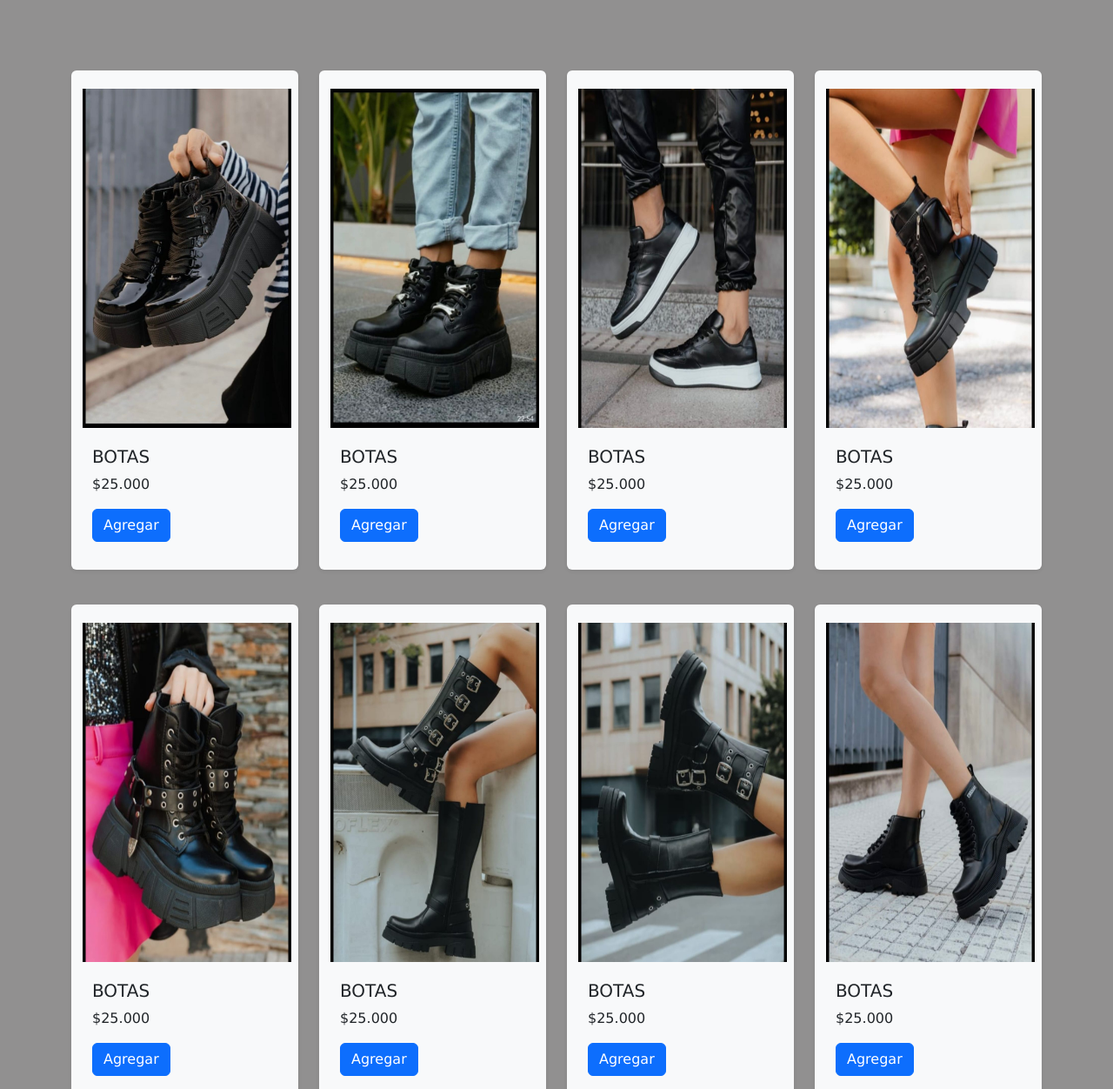
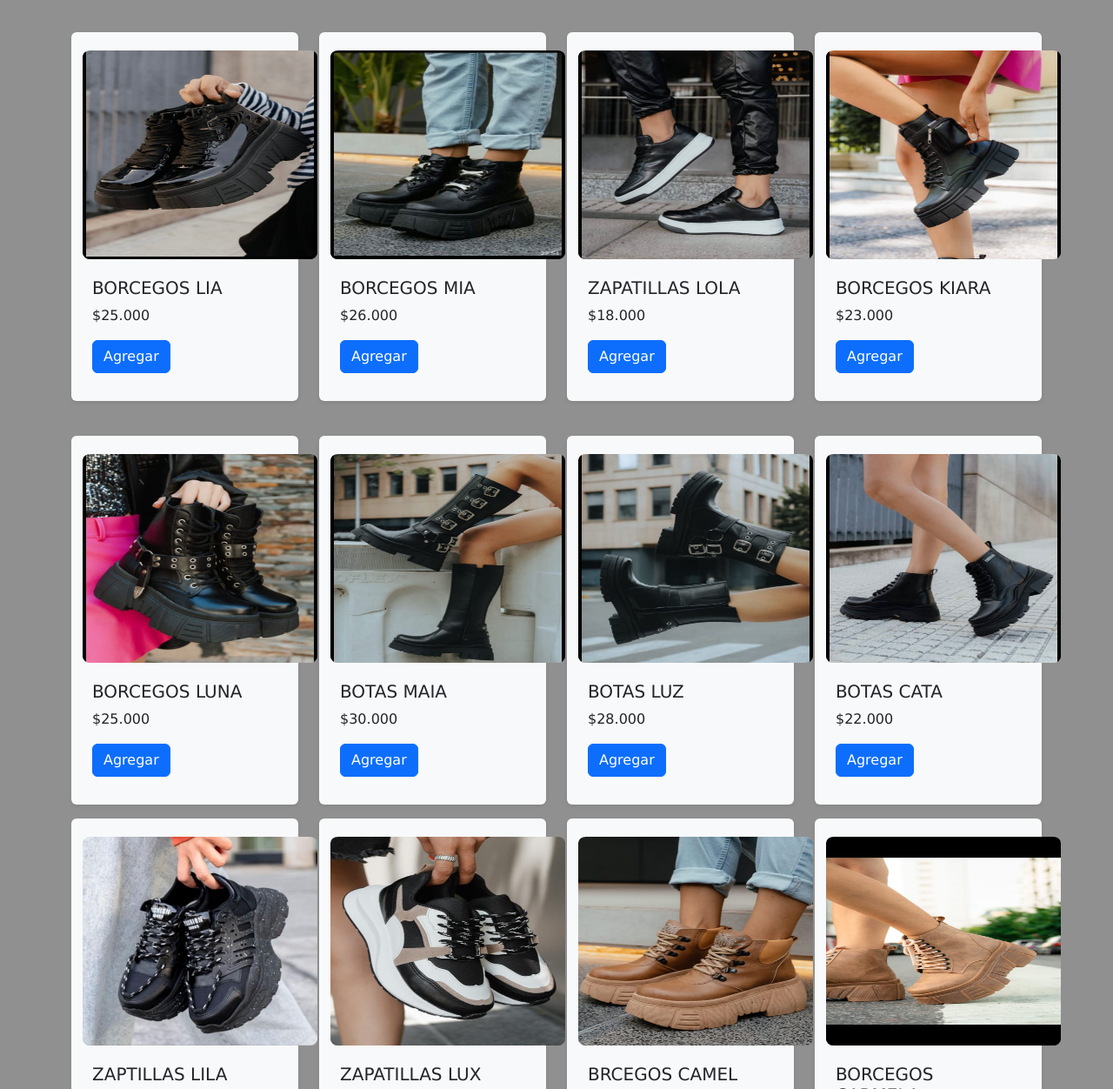
Before and after one commit to Tamara-Ruth-Enrique/miPrimerProyecto, a plain HTML site: page pages/productos.html in a window 1280 px wide. Shown: the part 191-1443 px from the top of the page at 87% size. Drawn offline with nearby package versions, Linux system fonts and the light colour scheme.

Commit message:
modificacion de fotos y nombres

```diff
--- a/CSS/estilos.css
+++ b/CSS/estilos.css
@@ -4,10 +4,12 @@
     box-sizing: border-box;
     font-family: Verdana, Geneva, Tahoma, sans-serif;
 }
-
+/*color de fondo de toda la pagina*/
 body{
     background-color: #919090;
 }
+
+/*barra de navegacion*/
 header{
     background-color: none;
     height: 100px;
@@ -26,7 +28,7 @@ height: 70px;
 width: auto;
 }
 
-
+/*fuente de letra de Ibi Shoes*/
 .logo span{
     font-family: 'Franklin Gothic Medium', 'Arial Narrow', Arial, sans-serif;
 }
@@ -37,6 +39,8 @@ width: auto;
     float: right;
 
 }
+
+/*lista desordenada de nav*/
 .barra ul li{
     list-style: none;
     display: inline-block;
@@ -58,7 +62,7 @@ text-decoration: none;
     color: rgb(59, 59, 59);
 }
 
-/*arranca lo que es el main*/
+/*arranca lo que es el main NOSOTROS*/
 h1{
     background-color: none;
     font-size: 40px;
@@ -69,77 +73,30 @@ h1{
     font-family: Cambria, Cochin, Georgia, Times, 'Times New Roman', serif;
     text-decoration: underline;
     box-shadow: #834d4d;
-
 }
 
-/*imagenes de los productos*/
+/*imagenes de los productos en index/productos*/
 img{
     padding: 2%;
-    height: 400px;
+    height: 250px;
     width: auto;
+    border-radius: 5%;
 }
 
-.producto-item{
-    align-items: center;
-    background-color: #c5c5c5;
-    border-radius: 40%;
-
-
-}
-
-
-
-.productos{
-    display: grid;
-    grid-template-columns: repeat(5, 1fr);
-    gap: 20px;
-    padding: 20px;
-
-
-}
-
-.item{
-
-    margin-left: 5px;
-    background-color: #dbd5d5;
-
-}
-
-
-.producto .item:hover{
-    box-shadow: 0 10px 20px  rgb(0, 0, 0.20);
-}
-
-
-
-.detallesproducto{
-    padding: 15px 30px;
-}
-
-.item img{
-    width: 100%;
-    height: 300px;
-    object-fit: cover;
-border-radius: 10px 10px;
-}
-
-
-
 /*css de page nosotros*/
-
 main{
     height: 100vh;
     width: 100%;
-    background-color: #333;
+    background-color: #919090;
     background-size: cover;
     background-position:left;
-
-
 }
 .fondo-nosotros{
     background-image: url(../img/fondonos.jpg);
 }
 
+
+/*css de recuadro de page nosotros*/
 .call{
     border: 5px solid white;
     width: 60%;
@@ -156,11 +113,15 @@ main{
     float: left;
 }
 
+
+/*color y tipo de letra recuadro page nosotros*/
 .titulo1{
     color: white;
     font-family: Georgia, 'Times New Roman', Times, serif;
 }
 
+
+/*css texto dentro del recuadro page nosotros*/
 .call p{
     margin-bottom: 20px;
     color: aliceblue;
@@ -169,6 +130,8 @@ main{
     float: right;
 
 }
+
+/* css boton se seguinos page nosotros*/
 .call a{
     color: white;
     background-color: #645f5f;
@@ -188,6 +151,8 @@ main{
     text-decoration: solid rgb(99, 96, 96);
 }
 
+
+/*pocision de formulario en page contacto*/
 .form-registro{
     width: 400px;
     height: 50%;
@@ -197,26 +162,9 @@ main{
     margin-top: 100px;
     border-radius: 20px;
     font-family: Cambria, Cochin, Georgia, Times, 'Times New Roman', serif;
-
-}
-.botons{
-    border-radius: 20px;
-}
-.call ul li{
-    padding: 20px;
-    text-align: left;
-    font-size: 25px;
-    font-family: Arial, Helvetica, sans-serif;
-    color: aliceblue;
-
 }
 
-.call ul{
-    margin-top: 125px;
-
-
-}
-
+/*da forma la formulario de page contacto*/
 .control{
     width: 100%;
     background: #cac8c8;
@@ -228,6 +176,27 @@ main{
     font-size: 18px;
 }
 
+/*boton de enviar*/
+.botons{
+    border-radius: 20px;
+}
+
+/*css de los datos del recuadro de contacto*/
+.call ul li{
+    padding: 20px;
+    text-align: left;
+    font-size: 25px;
+    font-family: Arial, Helvetica, sans-serif;
+    color: aliceblue;
+
+}
+.call ul{
+    margin-top: 125px;
+}
+
+
+
+/*boton de formulario page contacto*/
 .form-registro .botons{
     width: 100%;
     background: #c5c5c5;
@@ -239,6 +208,8 @@ main{
     font-family: 'Gill Sans', 'Gill Sans MT', Calibri, 'Trebuchet MS', sans-serif;
 
 }
+
+
 /* comienza footer*/
 
 .contenido{
@@ -276,6 +247,4 @@ li{
 .medios-pago{
     text-align: center;
     margin: 10px;
-
-
 }
--- a/pages/productos.html
+++ b/pages/productos.html
@@ -11,10 +11,10 @@
 </head>
 <body>
 
-    <header>
+
         <nav class="navbar navbar-expand-sm navbar-dark bg-dark">
             <div class="container-fluid">
-            <a class="navbar-brand" href="javascript:void(0)">IbiShoes</a>
+            <a class="navbar-brand" href="../index.html">IbiShoes</a>
             <button class="navbar-toggler" type="button" data-bs-toggle="collapse" data-bs-target="#mynavbar">
                 <span class="navbar-toggler-icon"></span>
             </button>
@@ -40,7 +40,7 @@
             </div>
             </div>
         </nav>
-    </header>
+
     <section class="product">
         <div class="container">
           <div class="row">
@@ -51,146 +51,146 @@
             </div>
           </div>
           <div class="row">
-            <div class="col-md-3 col-lg-3 col-xl-3 mx-auto mt-3">
-              <div class="card bg-light shadow-sm border-0 px-2 py-3 mb-4">
+            <div class="col-sm-12 col-md-6 col-lg-4 col-xl-3 mx-auto mt-3">
+              <div class="card bg-light shadow-sm border-0 px-2 py-3 mb-6">
                 <div class="text-center">
-                  <img src="../IMG/zapato1.jpg" alt="" style="width: 250px"/>
+                  <img src="../IMG/zapato1.jpg" alt="" style="width: 280px"/>
                 </div>
                 <div class="card-body">
-                  <h5 class="card-title">BOTAS</h5>
+                  <h5 class="card-title">BORCEGOS LIA</h5>
                   <p>$25.000</p>
                   <a href="#" class="btn btn-primary">Agregar</a>
                 </div>
               </div>
             </div>
-            <div class="col-md-3 col-lg-3 col-xl-3 mx-auto mt-3">
+            <div class="col-sm-12 col-md-6 col-lg-4 col-xl-3 mx-auto mt-3">
               <div class="card bg-light shadow-sm border-0 px-2 py-3 mb-4">
                 <div class="text-center">
-                  <img src="../IMG/zapato2.jpg" alt="" style="width: 250px"/>
+                  <img src="../IMG/zapato2.jpg" alt="" style="width: 280px"/>
                 </div>
                 <div class="card-body">
-                  <h5 class="card-title">BOTAS</h5>
+                  <h5 class="card-title">BORCEGOS MIA</h5>
+                  <p>$26.000</p>
+                  <a href="#" class="btn btn-primary">Agregar</a>
+                </div>
+              </div>
+            </div>
+            <div class="col-sm-12 col-md-6 col-lg-4 col-xl-3 mx-auto mt-3">
+              <div class="card bg-light shadow-sm border-0 px-2 py-3 mb-6">
+                <div class="text-center">
+                  <img src="../IMG/zapato3.jpg" alt="" style="width: 280px"/>
+                </div>
+                <div class="card-body">
+                  <h5 class="card-title">ZAPATILLAS LOLA</h5>
+                  <p>$18.000</p>
+                  <a href="#" class="btn btn-primary">Agregar</a>
+                </div>
+              </div>
+            </div>
+            <div class="col-sm-12 col-md-6 col-lg-4 col-xl-3 mx-auto mt-3">
+              <div class="card bg-light shadow-sm border-0 px-2 py-3 mb-6">
+                <div class="text-center">
+                  <img src="../IMG/zapato4.jpg" alt="" style="width: 280px"/>
+                </div>
+                <div class="card-body">
+                  <h5 class="card-title">BORCEGOS KIARA</h5>
+                  <p>$23.000</p>
+                  <a href="#" class="btn btn-primary">Agregar</a>
+                </div>
+              </div>
+            </div>
+            <div class="col-sm-12 col-md-6 col-lg-4 col-xl-3 mx-auto mt-3">
+              <div class="card bg-light shadow-sm border-0 px-2 py-3 mb-6">
+                <div class="text-center">
+                  <img src="../IMG/zapato5.jpg" alt="" style="width: 280px"/>
+                </div>
+                <div class="card-body">
+                  <h5 class="card-title">BORCEGOS LUNA</h5>
                   <p>$25.000</p>
                   <a href="#" class="btn btn-primary">Agregar</a>
                 </div>
               </div>
             </div>
-            <div class="col-md-3 col-lg-3 col-xl-3 mx-auto mt-3">
-              <div class="card bg-light shadow-sm border-0 px-2 py-3 mb-4">
+            <div class="col-sm-12 col-md-6 col-lg-4 col-xl-3 mx-auto mt-3">
+              <div class="card bg-light shadow-sm border-0 px-2 py-3 mb-6">
                 <div class="text-center">
-                  <img src="../IMG/zapato3.jpg" alt="" style="width: 250px"/>
+                  <img src="../IMG/zapato6.jpg" alt="" style="width: 280px"/>
                 </div>
                 <div class="card-body">
-                  <h5 class="card-title">BOTAS</h5>
-                  <p>$25.000</p>
+                  <h5 class="card-title">BOTAS MAIA</h5>
+                  <p>$30.000</p>
                   <a href="#" class="btn btn-primary">Agregar</a>
                 </div>
               </div>
             </div>
-            <div class="col-md-3 col-lg-3 col-xl-3 mx-auto mt-3">
-              <div class="card bg-light shadow-sm border-0 px-2 py-3 mb-4">
+            <div class="col-sm-12 col-md-6 col-lg-4 col-xl-3 mx-auto mt-3">
+              <div class="card bg-light shadow-sm border-0 px-2 py-3 mb-6">
                 <div class="text-center">
-                  <img src="../IMG/zapato4.jpg" alt="" style="width: 250px"/>
+                  <img src="../IMG/zapato7.jpg" alt="" style="width: 280px"/>
                 </div>
                 <div class="card-body">
-                  <h5 class="card-title">BOTAS</h5>
-                  <p>$25.000</p>
+                  <h5 class="card-title">BOTAS LUZ</h5>
+                  <p>$28.000</p>
                   <a href="#" class="btn btn-primary">Agregar</a>
                 </div>
               </div>
             </div>
-            <div class="col-md-3 col-lg-3 col-xl-3 mx-auto mt-3">
+            <div class="col-sm-12 col-md-6 col-lg-4 col-xl-3 mx-auto mt-3">
               <div class="card bg-light shadow-sm border-0 px-2 py-3 mb-6">
                 <div class="text-center">
-                  <img src="../IMG/zapato5.jpg" alt="" style="width: 250px"/>
+                  <img src="../IMG/zapato8.jpg" alt="" style="width: 280px"/>
                 </div>
                 <div class="card-body">
-                  <h5 class="card-title">BOTAS</h5>
-                  <p>$25.000</p>
+                  <h5 class="card-title">BOTAS CATA</h5>
+                  <p>$22.000</p>
                   <a href="#" class="btn btn-primary">Agregar</a>
                 </div>
               </div>
             </div>
-            <div class="col-md-3 col-lg-3 col-xl-3 mx-auto mt-3">
+            <div class="col-sm-12 col-md-6 col-lg-4 col-xl-3 mx-auto mt-3">
               <div class="card bg-light shadow-sm border-0 px-2 py-3 mb-6">
                 <div class="text-center">
-                  <img src="../IMG/zapato6.jpg" alt="" style="width: 250px"/>
+                  <img src="../IMG/zapato9.jpg" alt="" style="width: 280px"/>
                 </div>
                 <div class="card-body">
-                  <h5 class="card-title">BOTAS</h5>
-                  <p>$25.000</p>
+                  <h5 class="card-title">ZAPTILLAS LILA</h5>
+                  <p>$20.000</p>
                   <a href="#" class="btn btn-primary">Agregar</a>
                 </div>
               </div>
             </div>
-            <div class="col-md-3 col-lg-3 col-xl-3 mx-auto mt-3">
+            <div class="col-sm-12 col-md-6 col-lg-4 col-xl-3 mx-auto mt-3">
               <div class="card bg-light shadow-sm border-0 px-2 py-3 mb-6">
                 <div class="text-center">
-                  <img src="../IMG/zapato7.jpg" alt="" style="width: 250px"/>
+                  <img src="../IMG/zapato10.jpg" alt="" style="width: 280px"/>
                 </div>
                 <div class="card-body">
-                  <h5 class="card-title">BOTAS</h5>
-                  <p>$25.000</p>
+                  <h5 class="card-title">ZAPATILLAS LUX</h5>
+                  <p>$18.000</p>
                   <a href="#" class="btn btn-primary">Agregar</a>
                 </div>
               </div>
             </div>
-            <div class="col-md-3 col-lg-3 col-xl-3 mx-auto mt-3">
+            <div class="col-sm-12 col-md-6 col-lg-4 col-xl-3 mx-auto mt-3">
               <div class="card bg-light shadow-sm border-0 px-2 py-3 mb-6">
                 <div class="text-center">
-                  <img src="../IMG/zapato8.jpg" alt="" style="width: 250px"/>
+                  <img src="../IMG/zapato11.jpg" alt="" style="width: 280px"/>
                 </div>
                 <div class="card-body">
-                  <h5 class="card-title">BOTAS</h5>
-                  <p>$25.000</p>
+                  <h5 class="card-title">BRCEGOS CAMEL</h5>
+                  <p>$26.000</p>
                   <a href="#" class="btn btn-primary">Agregar</a>
                 </div>
               </div>
             </div>
-            <div class="col-md-3 col-lg-3 col-xl-3 mx-auto mt-3">
+            <div class="col-sm-12 col-md-6 col-lg-4 col-xl-3 mx-auto mt-3">
               <div class="card bg-light shadow-sm border-0 px-2 py-3 mb-6">
                 <div class="text-center">
-                  <img src="../IMG/zapato9.jpg" alt="" style="width: 250px"/>
+                  <img src="../IMG/zapato12.jpg" alt="" style="width: 280px"/>
                 </div>
                 <div class="card-body">
-                  <h5 class="card-title">BOTAS</h5>
-                  <p>$25.000</p>
-                  <a href="#" class="btn btn-primary">Agregar</a>
-                </div>
-              </div>
-            </div>
-            <div class="col-md-3 col-lg-3 col-xl-3 mx-auto mt-3">
-              <div class="card bg-light shadow-sm border-0 px-2 py-3 mb-6">
-                <div class="text-center">
-                  <img src="../IMG/zapato10.jpg" alt="" style="width: 250px"/>
-                </div>
-                <div class="card-body">
-                  <h5 class="card-title">BOTAS</h5>
-                  <p>$25.000</p>
-                  <a href="#" class="btn btn-primary">Agregar</a>
-                </div>
-              </div>
-            </div>
-            <div class="col-md-3 col-lg-3 col-xl-3 mx-auto mt-3">
-              <div class="card bg-light shadow-sm border-0 px-2 py-3 mb-6">
-                <div class="text-center">
-                  <img src="../IMG/zapato11.jpg" alt="" style="width: 250px"/>
-                </div>
-                <div class="card-body">
-                  <h5 class="card-title">BOTAS</h5>
-                  <p>$25.000</p>
-                  <a href="#" class="btn btn-primary">Agregar</a>
-                </div>
-              </div>
-            </div>
-            <div class="col-md-3 col-lg-3 col-xl-3 mx-auto mt-3">
-              <div class="card bg-light shadow-sm border-0 px-2 py-3 mb-6">
-                <div class="text-center">
-                  <img src="../IMG/zapato12.jpg" alt="" style="width: 250px"/>
-                </div>
-                <div class="card-body">
-                  <h5 class="card-title">BOTAS</h5>
-                  <p>$25.000</p>
+                  <h5 class="card-title">BORCEGOS CARMELA</h5>
+                  <p>$26.000</p>
                   <a href="#" class="btn btn-primary">Agregar</a>
                 </div>
               </div>
```
Also changed, not shown: index.html (+92 -101 lines), pages/contactos.html (+2 -4 lines), pages/nosotros.html (+3 -3 lines), pages/reseñas.html (+3 -3 lines).
